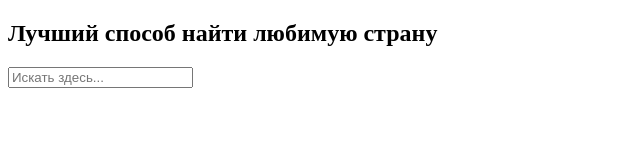
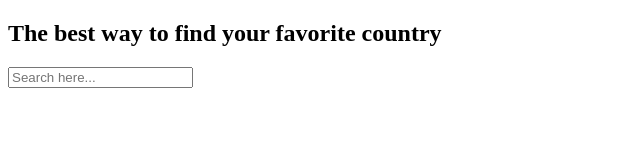
Before and after one commit to tuzegor/goit-js-hw-12-countries, a plain HTML site: page index.html in a window 1280 px wide. Shown: the whole page, without its empty margins (0-640 px from the left). Drawn offline with nearby package versions, Linux system fonts and the light colour scheme.

Commit message:
Deploying to gh-pages from @ tuzegor/goit-js-hw-12-countries@c371b873530a6b00328f87b6f635c4100a45395d 🚀

```diff
--- a/index.html
+++ b/index.html
@@ -1 +1 @@
-<!DOCTYPE html><html lang="en"><head><meta charset="UTF-8"><meta name="viewport" content="width=device-width, initial-scale=1.0"><meta http-equiv="X-UA-Compatible" content="ie=edge"><title>Homework 12</title><link href="https://fonts.googleapis.com/icon?family=Material+Icons" rel="stylesheet"><link rel="stylesheet" href="/goit-js-hw-12-countries/src.cbbc9ebf.css"></head><body> <section class="section serch_section"> <div class="serch"> <h1 class="title">Лучший способ найти любимую страну</h1> <input class="user-country-input" type="text" placeholder="Искать здесь..."> </div> </section> <section class="country_section section"> <ul class="country-list list"></ul> <div class="country-card"></div> </section> <script src="https://cdn.jsdelivr.net/npm/lodash@4.17.21/lodash.min.js"></script> <script src="/goit-js-hw-12-countries/src.53ee839a.js"></script> </body></html>
+<!DOCTYPE html><html lang="en"><head><meta charset="UTF-8"><meta name="viewport" content="width=device-width, initial-scale=1.0"><meta http-equiv="X-UA-Compatible" content="ie=edge"><title>Find your country</title><link href="https://fonts.googleapis.com/icon?family=Material+Icons" rel="stylesheet"><link rel="stylesheet" href="/goit-js-hw-12-countries/src.cbbc9ebf.css"></head><body> <section class="section serch_section"> <div class="serch"> <h1 class="title">The best way to find your favorite country</h1> <input class="user-country-input" type="text" placeholder="Search here..."> </div> </section> <section class="country_section section"> <ul class="country-list list"></ul> <div class="country-card"></div> </section> <script src="https://cdn.jsdelivr.net/npm/lodash@4.17.21/lodash.min.js"></script> <script src="/goit-js-hw-12-countries/src.53ee839a.js"></script> </body></html>
```
